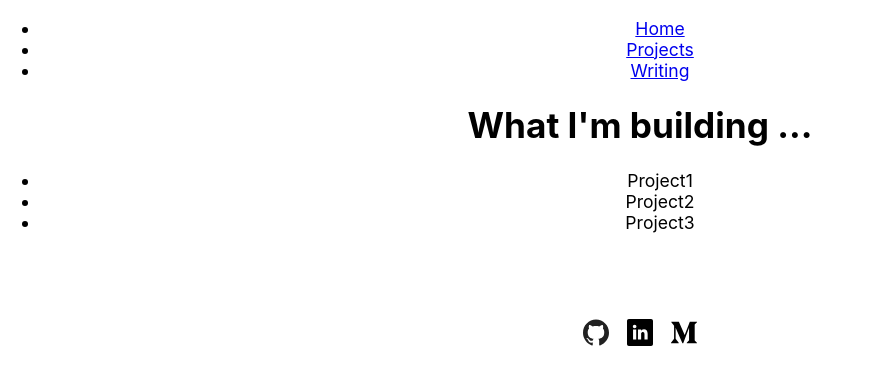
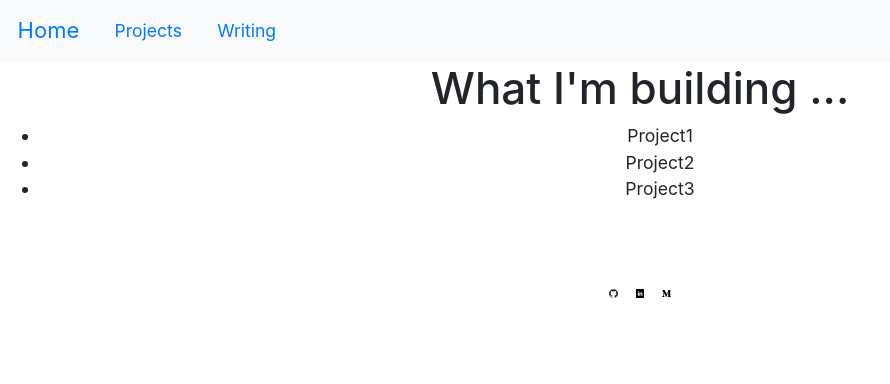
Before and after one commit to thomasvn/thomasvn.dev, a React (Create React App) app: page /projects in a window 1280 px wide. Shown: the top 384 px of the page, without its empty margins (0-890 px from the left). Built offline with nearby package versions, Linux system fonts and the light colour scheme.

Commit message:
An attempt to use react-bootstrap. Not a fan though.

```diff
--- a/package.json
+++ b/package.json
@@ -6,7 +6,9 @@
     "@testing-library/jest-dom": "^4.2.4",
     "@testing-library/react": "^9.5.0",
     "@testing-library/user-event": "^7.2.1",
+    "bootstrap": "^4.5.0",
     "react": "^16.13.1",
+    "react-bootstrap": "^1.1.1",
     "react-dom": "^16.13.1",
     "react-router-dom": "^5.2.0",
     "react-scripts": "3.4.1"
--- a/src/App.js
+++ b/src/App.js
@@ -11,7 +11,7 @@ import AboutMe from './components/AboutMe'
 import Projects from './components/Projects'
 import Writing from './components/Writing'
 import Footer from './components/Footer'
-import Nav from './components/Nav'
+import MyNav from './components/MyNav'
 
 function App() {
   return (
@@ -23,11 +23,11 @@ function App() {
             <AboutMe/>
           </Route>
           <Route path='/projects'>
-            <Nav/>
+            <MyNav/>
             <Projects/>
           </Route>
           <Route path='/writing'>
-            <Nav/>
+            <MyNav/>
             <Writing/>
           </Route>
         </Switch>
--- /dev/null
+++ b/src/components/MyNav.js
@@ -0,0 +1,53 @@
+import React from 'react';
+import {
+  BrowserRouter as Router,
+  Switch,
+  Route,
+  Link
+} from 'react-router-dom';
+import {
+  Navbar,
+  Nav,
+  NavDropdown,
+  Form,
+  FormControl,
+  Button
+} from 'react-bootstrap';
+
+class MyNav extends React.Component {
+  render() {
+    return (
+      <div class="MyNav">
+        <link
+          rel="stylesheet"
+          href="https://maxcdn.bootstrapcdn.com/bootstrap/4.5.0/css/bootstrap.min.css"
+          integrity="sha384-9aIt2nRpC12Uk9gS9baDl411NQApFmC26EwAOH8WgZl5MYYxFfc+NcPb1dKGj7Sk"
+          crossorigin="anonymous"
+        />
+        <Navbar bg='light' expand='lg'>
+          <Navbar.Brand><Link to='/'>Home</Link></Navbar.Brand>
+          <Navbar.Collapse id='basic-navbar-nav'>
+            <Nav.Link><Link to='/projects'>Projects</Link></Nav.Link>
+            <Nav.Link><Link to='/writing'>Writing</Link></Nav.Link>
+          </Navbar.Collapse>
+        </Navbar>
+      </div>
+    );
+  }
+}
+
+      // <div className='Nav'>
+      //   <ul>
+      //     <li>
+      //       <Link to='/'>Home</Link>
+      //     </li>
+      //     <li>
+      //       <Link to='/projects'>Projects</Link>
+      //     </li>
+      //     <li>
+      //       <Link to='/writing'>Writing</Link>
+      //     </li>
+      //   </ul>
+      // </div>
+
+export default MyNav;
--- a/src/components/Nav.js
+++ /dev/null
@@ -1,29 +0,0 @@
-import React from 'react';
-import {
-  BrowserRouter as Router,
-  Switch,
-  Route,
-  Link
-} from 'react-router-dom';
-
-class Nav extends React.Component {
-  render() {
-    return (
-      <div className="Nav">
-        <ul>
-          <li>
-            <Link to='/'>Home</Link>
-          </li>
-          <li>
-            <Link to='/projects'>Projects</Link>
-          </li>
-          <li>
-            <Link to='/writing'>Writing</Link>
-          </li>
-        </ul>
-      </div>
-    );
-  }
-}
-
-export default Nav;
```
Also changed, not shown: 1 other file (tests, documents, lock files or other folders).
